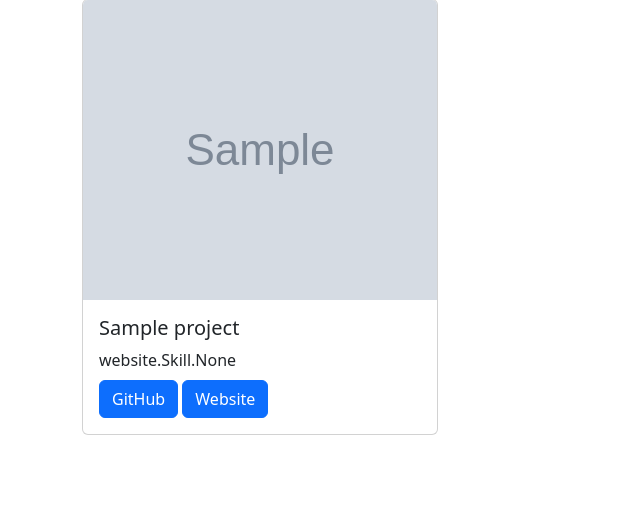
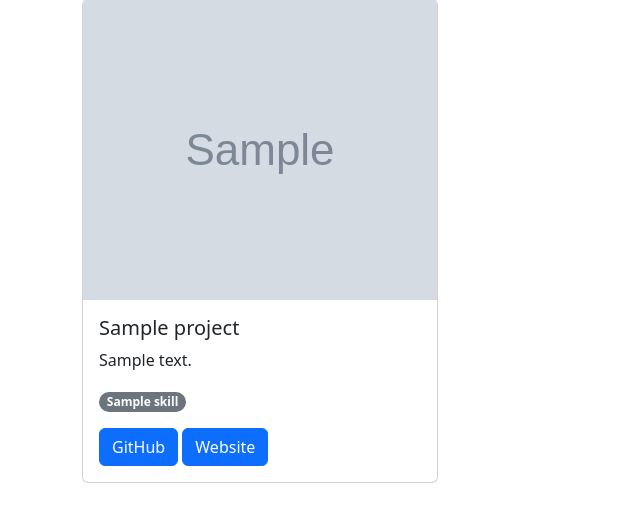
Before and after one commit to DanielTheEntomologist/MyPrivateSite, a Django app: template website/templates/folio.html in a window 1280 px wide. Shown: the part 105-627 px from the top of the page, without its empty margins (0-640 px from the left). Run offline with Django 4.2, Linux system fonts and the light colour scheme; data comes from the database, SQL or seed files in the repository; tables that the repository leaves empty hold one stand-in row (values such as "Sample post"); the template is opened without the code that fills it: values that come from a table or form of the project are taken from there, most other values are stand-ins (such as "Sample title", 1, 10 or a date in 2020); grey boxes marked "Sample" are stand-in pictures; some libraries are stand-ins or nearby versions.

Commit message:
Refactor project_card.html to display project description and skills

```diff
--- a/website/templates/project_card.html
+++ b/website/templates/project_card.html
@@ -14,15 +14,16 @@
     <header>
       <h5 class="card-title">{{project.name}}</h5>
     </header>
-    <section>
-      <p class="card-text">{{project.skills}}</p>
+    <p class="card-text">{{project.description}}</p>
+    {% if project.skills.all %}
+    <section class="pb-3" data-skills>
+      {% for skill in project.skills.all %}
+      <small class="badge rounded-pill text-bg-secondary">{{skill}}</small>
+      {% endfor %}
     </section>
-    <section class="mt-auto">
-      <p class="card-text">
-        <small class="text-muted">{{project.technologies}}</small>
-      </p>
-    </section>
-    <footer class="mt-2 align-self-bottom">
+    {% endif %}
+
+    <footer class="mt-2 mt-md-auto align-self-bottom">
       <a href="{{project.github_url}}" class="btn btn-primary">GitHub</a>
       {% if project.hosted_url %}
       <a href="{{project.hosted_url}}" class="btn btn-primary">Website</a>
```
